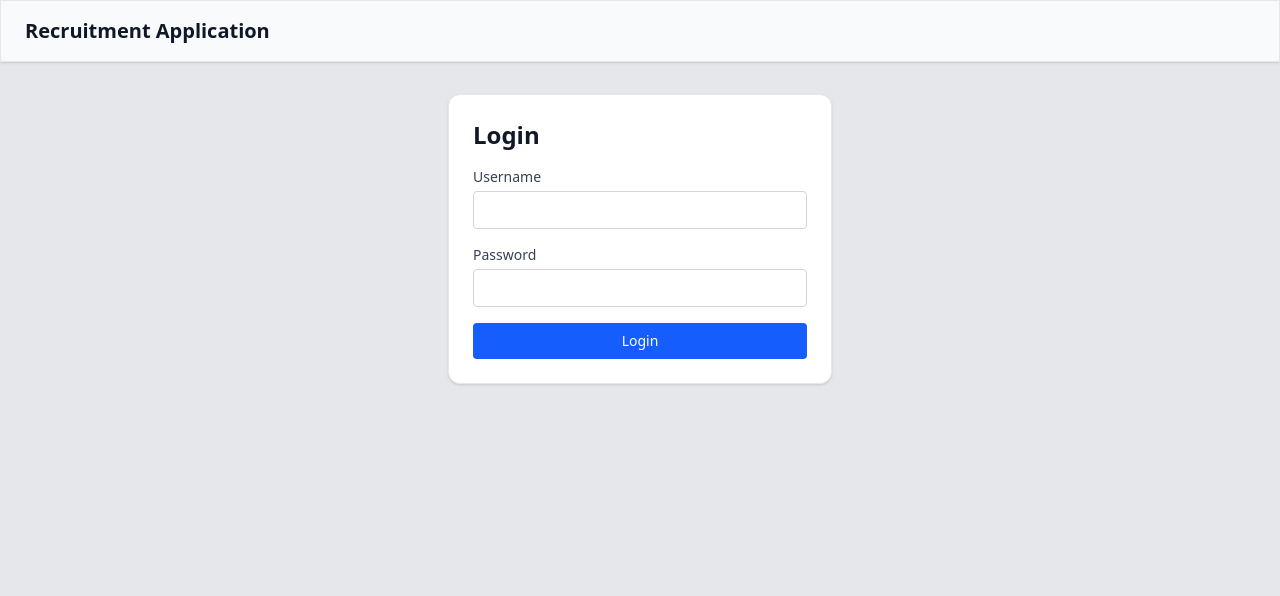
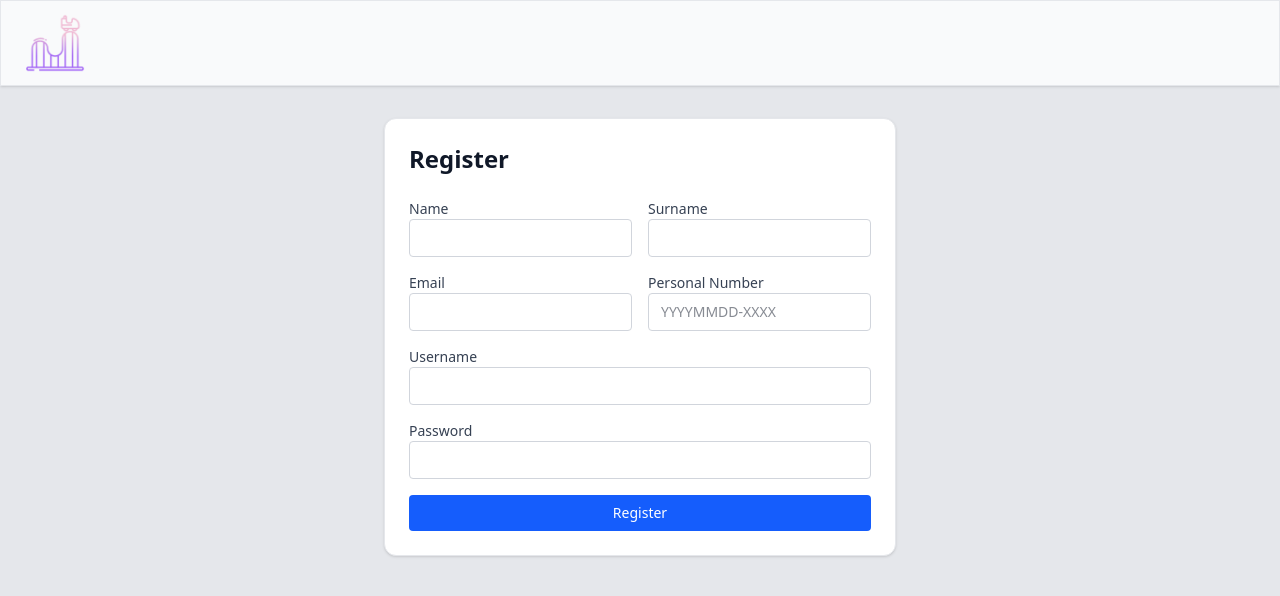
Before and after one commit to kkerstinnilsson/IV1201, a React (Vite) app in the folder frontend/: page /register in a window 1280 px wide. Before the commit this address led to /login. Shown: the top 596 px of the page. Built offline with nearby package versions, Linux system fonts and the light colour scheme; no server answers.

Commit message:
feat(frontend): implement create account flow
- add auth api client
- add register container
- add register page with react-hook-form and zod validation

```diff
--- a/frontend/package.json
+++ b/frontend/package.json
@@ -10,10 +10,13 @@
     "preview": "vite preview"
   },
   "dependencies": {
+    "@hookform/resolvers": "^5.2.2",
     "react": "^19.2.0",
     "react-dom": "^19.2.0",
+    "react-hook-form": "^7.71.2",
     "react-icons": "^5.5.0",
-    "react-router-dom": "^7.13.0"
+    "react-router-dom": "^7.13.0",
+    "zod": "^4.3.6"
   },
   "devDependencies": {
     "@eslint/js": "^9.39.1",
--- a/frontend/src/App.jsx
+++ b/frontend/src/App.jsx
@@ -10,6 +10,7 @@ import ApplicantHomeContainer from './containers/ApplicantHomeContainer';
 import LoginContainer from './containers/LoginContainer';
 import Layout from './presentation/components/Layout';
 import useAuth from './hooks/useAuth';
+import RegisterContainer from './containers/RegisterContainer';
 
 
 /**
@@ -34,6 +35,15 @@ const { user, setUser, checkingSession, handleLogout } = useAuth();
             user
               ? <Navigate to={user.role === 'recruiter' ? '/recruiter' : '/applicant'} replace />
               : <LoginContainer onLoginSuccess={setUser} />
+          }
+        />
+
+        <Route
+          path="/register"
+          element={
+            user
+              ? <Navigate to={user.role === 'recruiter' ? '/recruiter' : '/applicant'} replace />
+              : <RegisterContainer />
           }
         />
 
--- /dev/null
+++ b/frontend/src/containers/RegisterContainer.jsx
@@ -0,0 +1,49 @@
+/**
+ * @file RegisterContainer.jsx
+ * @description Container component responsible for handling
+ * registration logic, API communication and navigation.
+ *
+ */
+
+import RegisterPage from "../presentation/pages/RegisterPage";
+import { useState } from "react";
+import { register } from "../services/authService";
+import { useNavigate } from "react-router-dom";
+
+export default function RegisterContainer({ onRegisterSuccess }) {
+
+    const [loading, setLoading] = useState(false);
+    const [error, setError] = useState(null);
+    const navigate = useNavigate();
+
+    async function handleRegister(formData) {
+      setError(null);
+      setLoading(true);
+
+      try {
+        const data = await register(
+            formData.name,
+            formData.surname,
+            formData.email,
+            formData.pnr,
+            formData.username,
+            formData.password
+        );
+
+        onRegisterSuccess?.(data.user);
+        navigate("/login", { state: { registered: true } });
+        } catch (err) {
+        setError(err?.message ?? 'Registration failed');
+        } finally {
+        setLoading(false);
+      }
+    }
+
+    return(
+        <RegisterPage
+            loading={loading}
+            error={error}
+            onRegister={handleRegister}
+        />
+    );
+}
--- a/frontend/src/presentation/components/Header.jsx
+++ b/frontend/src/presentation/components/Header.jsx
@@ -7,10 +7,14 @@ import { Link } from 'react-router-dom';
 
 export default function Header({ user, onLogout }) {
   return (
-    <header className="flex justify-between bg-gray-50 items-center px-6 py-4 border border-gray-200 shadow-sm">
+    <header className="flex justify-between bg-gray-50 items-center px-6 py-3 border border-gray-200 shadow-sm">
       <h1 className="text-xl font-semibold">
         <Link to="/">
-          Recruitment Application
+          <img
+            src="/logo2.png"
+            alt="Recruitment Application"
+            className="h-15 w-auto"
+          />
         </Link>
       </h1>
 
--- a/frontend/src/presentation/pages/LoginPage.jsx
+++ b/frontend/src/presentation/pages/LoginPage.jsx
@@ -1,26 +1,45 @@
 /**
- * Presentation component for login.
+ * @file LoginPage.jsx
+ * @description Presentation component for login.
  *
- * @param {boolean} loading - Loading state
- * @param {string|null} error - Error message if any
- * @param {(payload: {username: string, password: string}) => void} onLogin - Callback to login
  */
 
 import { useState } from 'react';
+import { Link, useLocation } from "react-router-dom";
+import { FcOk } from "react-icons/fc";
 
+/**
+ * Component for the login form.
+ *
+ * @param {boolean} loading - Loading state.
+ * @param {string|null} error - Error message returned from the backend.
+ * @param {(payload: {username: string, password: string}) => void} onLogin - Callback to login
+ */
 export default function LoginPage({ loading, error, onLogin }) {
   const [username, setUsername] = useState('');
   const [password, setPassword] = useState('');
+
+  const location = useLocation();
 
   function handleSubmit(e) {
     e.preventDefault();
     onLogin({ username, password });
   }
 
+
   return (
     <div className="max-w-sm mx-auto">
       <div className="container">
         <h1 className="mb-4">Login</h1>
+
+        <div>
+        {location.state?.registered && (
+          <div className="flex items-center gap-2 bg-green-50 border border-green-200 text-green-700 px-4 py-3 rounded-lg mb-4">
+            <FcOk className="text-xl" />
+            <span>Account created successfully.</span>
+          </div>
+        )}
+        </div>
 
         <form onSubmit={handleSubmit} className="space-y-4">
           <div className="space-y-1">
@@ -56,6 +75,17 @@ export default function LoginPage({ loading, error, onLogin }) {
             {error}
           </p>
         )}
+
+        <div className="mt-6 text-center">
+          <p>No account? {" "}
+            <Link
+              to="/register"
+              className="text-blue-600 hover:underline font-medium"
+            >
+              Register here!
+            </Link>
+            </p>
+        </div>
       </div>
     </div>
   );
--- /dev/null
+++ b/frontend/src/presentation/pages/RegisterPage.jsx
@@ -0,0 +1,131 @@
+/**
+ * @file RegisterPage.jsx
+ * @description Presentation component for the registration form.
+ * Handles client-side validation using React Hook Form and Zod.
+ */
+
+import { useForm } from "react-hook-form";
+import { z } from "zod";
+import { zodResolver } from "@hookform/resolvers/zod";
+
+/**
+ * Zod schema defining validation rules
+ * for the registration form.
+ */
+const registerSchema = z.object({
+  name: z.string().min(1, "Please enter your name"),
+  surname: z.string().min(1, "Please enter your surname"),
+  email: z.string().min(1, "Please enter an email address")
+    .email("Please enter a valid email address"),
+  pnr: z
+    .string()
+    .min(1, "Please enter your personal number")
+    .regex(/^\d{8}-\d{4}$/, "Use format YYYYMMDD-XXXX"),
+  username: z.string().min(1, "Please enter a username").min(3, "Username must be at least 3 characters"),
+  password: z.string().min(1, "Please enter a password").min(6, "Password must be at least 6 characters"),
+});
+
+/**
+ * Component for registration.
+ *
+ * @param {boolean} loading - Loading state.
+ * @param {string|null} error - Error message returned from the backend.
+ * @param {(formData:Object) => void} onRegister - Callback to register with validated form data.
+ */
+export default function RegisterPage({ loading, error, onRegister }) {
+  // Initialize react hook form and connect it to the Zod validation schema
+  const {
+    register,
+    handleSubmit,
+    formState: { errors, isSubmitting },
+  } = useForm({
+    resolver: zodResolver(registerSchema),
+    defaultValues: {
+      name: "",
+      surname: "",
+      email: "",
+      pnr: "",
+      username: "",
+      password: "",
+    },
+    mode: "onSubmit",
+  });
+
+  const disabled = loading || isSubmitting;
+
+  return (
+    <div className="max-w-lg mx-auto">
+      <div className="container">
+        <h1 className="mb-6">Register</h1>
+
+        {error && <p className="error-box mb-4">{error}</p>}
+
+        <form onSubmit={handleSubmit(onRegister)} noValidate className="space-y-4">
+          {/* Row 1 */}
+          <div className="grid grid-cols-1 sm:grid-cols-2 gap-4">
+            <div>
+              <label>Name</label>
+              <input {...register("name")} />
+              {errors.name && (
+                <p className="mt-1 text-sm text-red-600">{errors.name.message}</p>
+              )}
+            </div>
+
+            <div>
+              <label>Surname</label>
+              <input {...register("surname")} />
+              {errors.surname && (
+                <p className="mt-1 text-sm text-red-600">{errors.surname.message}</p>
+              )}
+            </div>
+          </div>
+
+          {/* Row 2 */}
+          <div className="grid grid-cols-1 sm:grid-cols-2 gap-4">
+            <div>
+              <label>Email</label>
+              <input type="email" autoComplete="email" {...register("email")} />
+              {errors.email && (
+                <p className="mt-1 text-sm text-red-600">{errors.email.message}</p>
+              )}
+            </div>
+
+            <div>
+              <label>Personal Number</label>
+              <input
+                placeholder="YYYYMMDD-XXXX"
+                inputMode="numeric"
+                {...register("pnr")}
+              />
+              {errors.pnr && (
+                <p className="mt-1 text-sm text-red-600">{errors.pnr.message}</p>
+              )}
+            </div>
+          </div>
+
+          {/* Username */}
+          <div>
+            <label>Username</label>
+            <input autoComplete="username" {...register("username")} />
+            {errors.username && (
+              <p className="mt-1 text-sm text-red-600">{errors.username.message}</p>
+            )}
+          </div>
+
+          {/* Password */}
+          <div>
+            <label>Password</label>
+            <input type="password" autoComplete="new-password" {...register("password")} />
+            {errors.password && (
+              <p className="mt-1 text-sm text-red-600">{errors.password.message}</p>
+            )}
+          </div>
+
+          <button type="submit" disabled={disabled} className="btn-primary w-full">
+            {disabled ? "Registering..." : "Register"}
+          </button>
+        </form>
+      </div>
+    </div>
+  );
+}
--- a/frontend/src/services/authService.js
+++ b/frontend/src/services/authService.js
@@ -4,6 +4,21 @@
  */
 
 const API_BASE = import.meta.env.VITE_API_BASE_URL;
+
+export async function register(name, surname, email, pnr, username, password) {
+  const response = await fetch(`${API_BASE}/auth/register`, {
+    method: 'POST',
+    headers: { 'Content-Type': 'application/json' },
+    credentials: 'include',
+    body: JSON.stringify({ name, surname, email, pnr, username, password }),
+  });
+
+  const data = await response.json().catch(() => null);
+  if (!response.ok) {
+    throw new Error(data?.message ?? `Response status: ${response.status}`);
+  }
+  return data;
+}
 
 /**
  * Log in with username/password.
```
Also changed, not shown: frontend/public/logo2.png (added), 1 other file (tests, documents, lock files or other folders).
